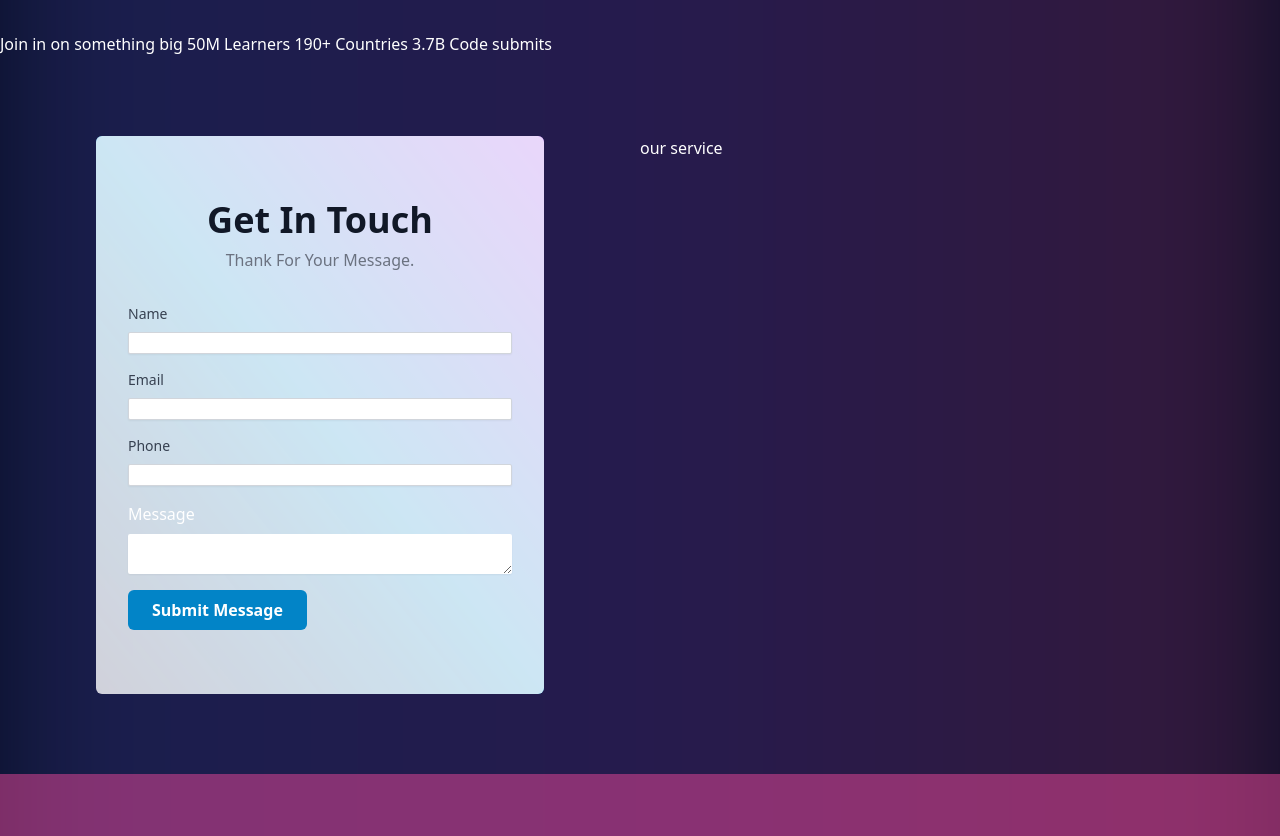
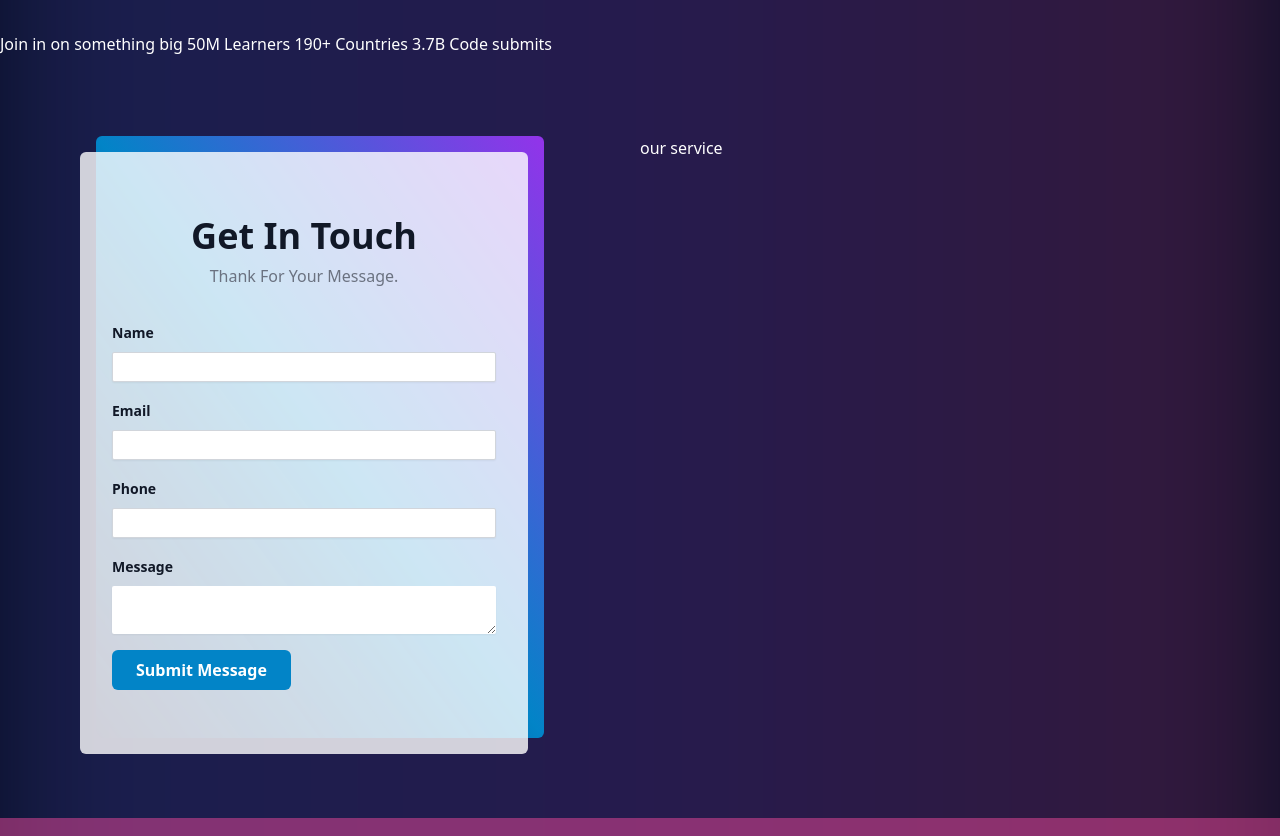
Before and after one commit to MonoInfinity/mono-next-landing-kit, a Next.js app: page / in a window 1280 px wide. Shown: the part 1940-2776 px from the top of the page. Built offline with nearby package versions, Linux system fonts and the light colour scheme; no server answers; grey boxes are pictures that could not be loaded; what tailwind-children would draw is missing.

Commit message:
fix form

```diff
--- a/src/core/components/contacts/index.tsx
+++ b/src/core/components/contacts/index.tsx
@@ -122,7 +122,7 @@ export const Contact: React.FunctionComponent<ContactProps> = () => {
                 <FormWrapper methods={formMethods}>
                     <form
                         onSubmit={formMethods.handleSubmit(handleOnSubmit)}
-                        className="px-2 py-8 space-y-4 duration-300 transform bg-white rounded-md lg:py-16 md:px-8 md:focus:-translate-x-4 group md:focus:translate-y-4 md:hover:-translate-x-4 md:hover:translate-y-4 bg-opacity-80 md:w-contact"
+                        className="px-2 py-8 space-y-4 duration-300 transform -translate-x-4 translate-y-4 bg-white rounded-md lg:py-16 md:px-8 md:focus-within:translate-x-0 group md:focus-within:translate-y-0 md:hover:translate-x-0 md:hover:translate-y-0 bg-opacity-80 md:w-contact"
                     >
                         <div className="mb-8 space-y-2">
                             <h1 className="text-4xl font-semibold text-center text-gray-900">Get In Touch</h1>
--- a/src/core/components/forms/TextInput.tsx
+++ b/src/core/components/forms/TextInput.tsx
@@ -15,7 +15,7 @@ export const TextInput: React.FC<TextInputProps> = ({ name, label, type = 'text'
     return (
         <div className="space-y-2">
             {!isHiddenLabel && (
-                <label htmlFor={name} className="block text-sm font-medium text-gray-700">
+                <label htmlFor={name} className="text-sm font-semibold text-gray-900">
                     {label}
                 </label>
             )}
@@ -25,7 +25,7 @@ export const TextInput: React.FC<TextInputProps> = ({ name, label, type = 'text'
                 {...rest}
                 type={type}
                 className={_clsx(
-                    'block w-full duration-200 border border-gray-300 rounded-sm shadow-sm outline-none focus:ring-primary-500 focus:border-primary-500 sm:text-sm',
+                    'py-1 px-2 block w-full duration-200 border border-gray-300 rounded-sm shadow-sm outline-none focus:ring-primary-500 focus:border-primary-500 sm:text-sm text-gray-800',
                     {
                         'bg-gray-200': rest.disabled,
                     }
--- a/src/core/components/forms/TextareaInput.tsx
+++ b/src/core/components/forms/TextareaInput.tsx
@@ -13,9 +13,13 @@ export const TextareaField: React.FC<TextareaInputProps> = ({ name, label, isHid
 
     return (
         <div className="space-y-2 ">
-            {!isHiddenLabel && <label htmlFor={name}>{label}</label>}
+            {!isHiddenLabel && (
+                <label htmlFor={name} className="text-sm font-semibold text-gray-900">
+                    {label}
+                </label>
+            )}
             <textarea
-                className="block w-full duration-200 border-gray-300 rounded-sm shadow-sm outline-none focus:ring-primary-500 focus:border-primary-500 sm:text-sm"
+                className="block w-full px-2 py-1 text-gray-900 duration-200 border-gray-300 rounded-sm shadow-sm outline-none focus:ring-primary-500 focus:border-primary-500 sm:text-sm"
                 {...register(name)}
                 {...rest}
             ></textarea>
```
